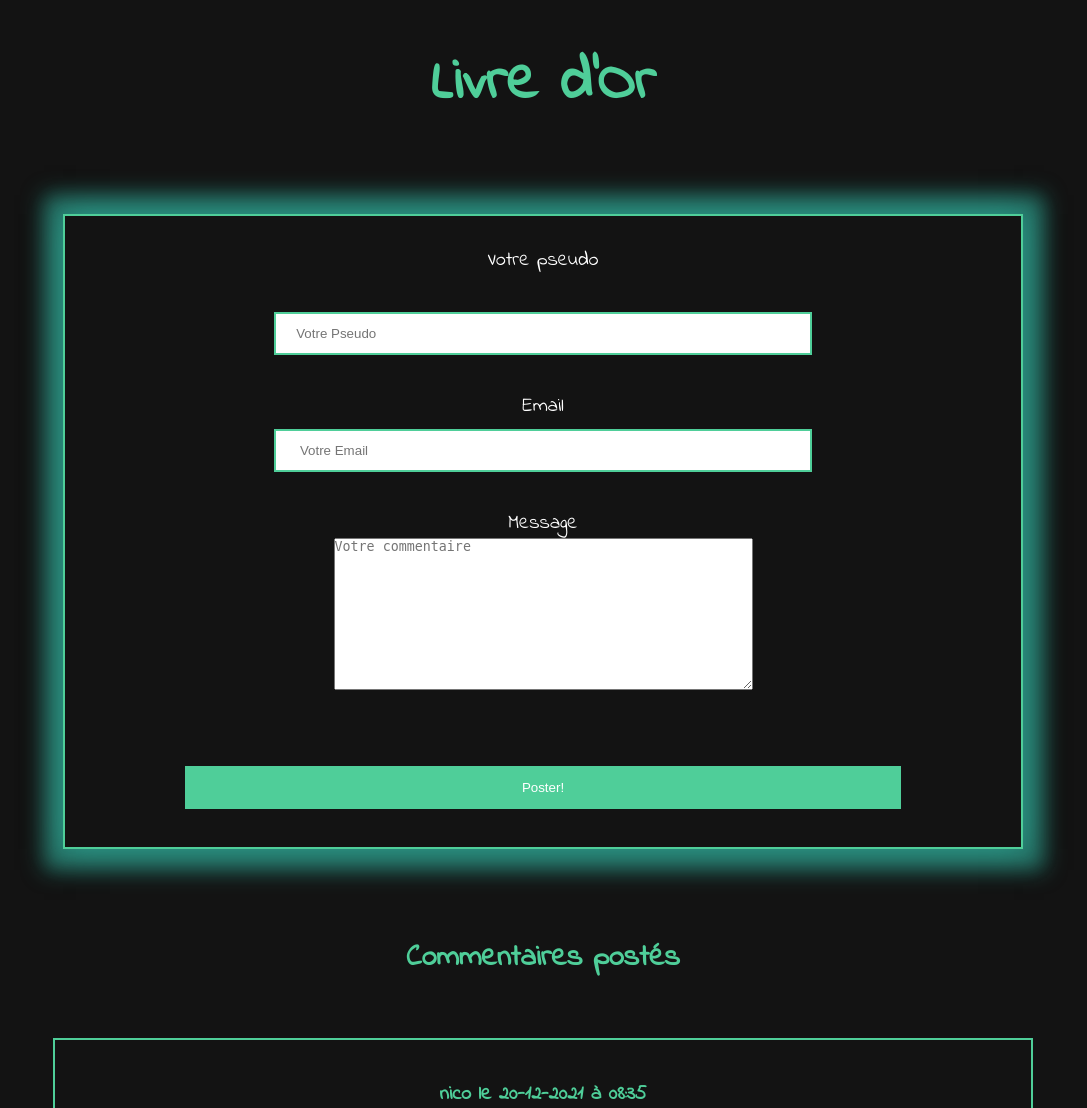
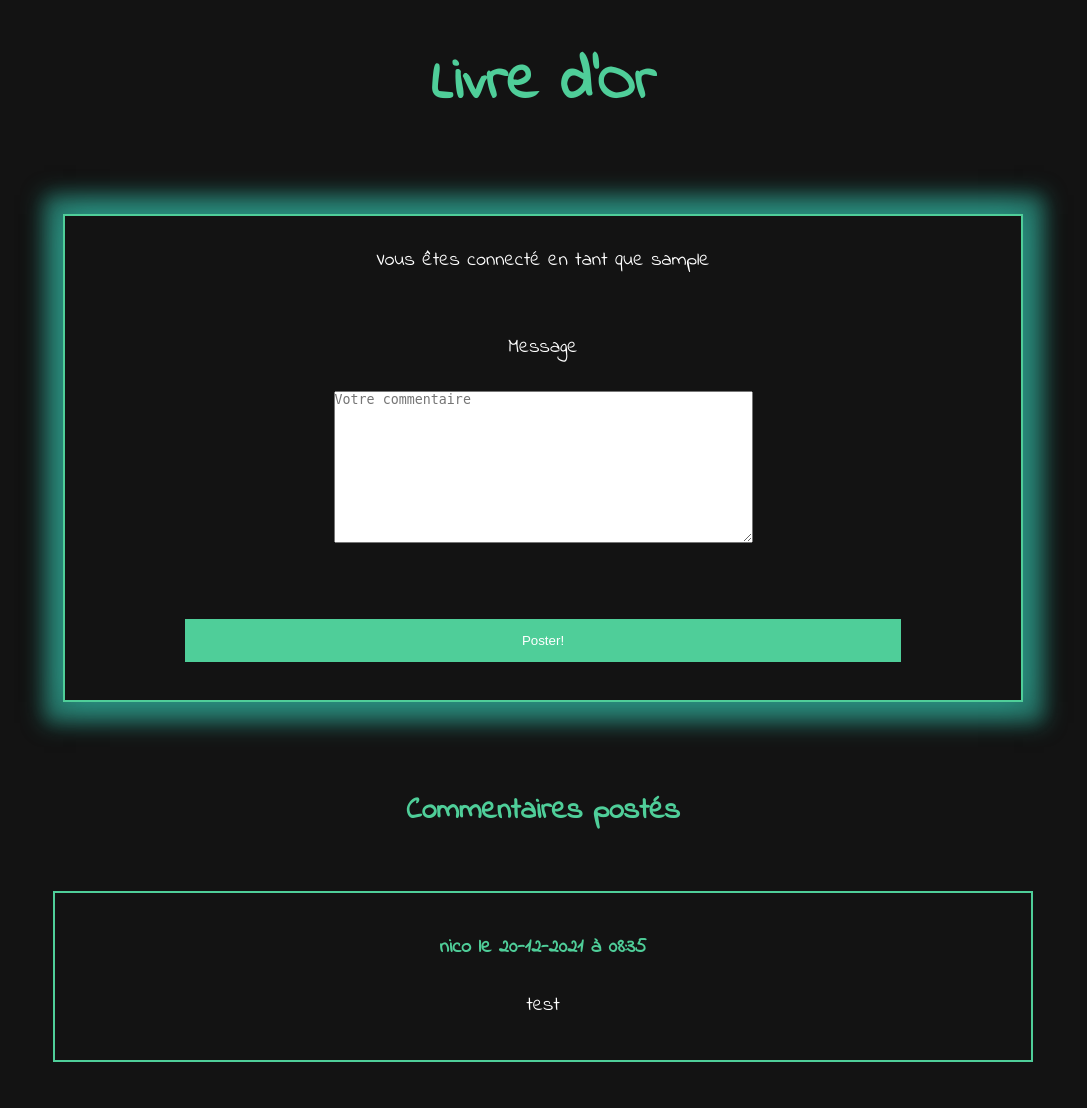
Before and after one commit to olivier-dagostino/Livre-or, a PHP site: page /GuestBook.php in a window 1280 px wide. Shown: the part 360-1468 px from the top of the page, without its empty margins (97-1184 px from the left). Run offline with PHP 8.4, Linux system fonts and the light colour scheme; the visitor is signed in with stand-in values (Sample User, id 1); data comes from the database, SQL or seed files in the repository.

Commit message:
Mise en place du nav dynamic

```diff
--- a/Inscription.php
+++ b/Inscription.php
@@ -57,6 +57,12 @@ if (isset($_POST['env'])) {
 </div>
 <br><br><br>
 
+<?php
+$select = mysqli_query($conn, "SELECT * FROM users WHERE username = '".$_POST['username']."'");
+if(mysqli_num_rows($select)) {
+    exit("Ce nom d'utilisateur existe déjà");
+}
+?>
 
 <?php
 $bdd = mysqli_connect("localhost:3306", "utilisateurs1", "12345", "olivier-d-agostino_livreor");
--- a/asset/compteur/stats.txt
+++ b/asset/compteur/stats.txt
@@ -6,3 +6,4 @@
 23-12-2021:1
 30-12-2021:10
 31-12-2021:109
+03-01-2022:73
--- a/connexion.php
+++ b/connexion.php
@@ -20,14 +20,17 @@ if (isset($_POST['login']) && isset($_POST['password'])) { // SI c'est deux $Pos
             // alors start session
             $_SESSION["id"] = $res[0][0];
             $_SESSION["role"] = $res[0][5];
+            $_SESSION["login"] = $res [0][1];
 
-            header("refresh:1;url=admin.php"); // alors je renvois vers admin.php
+
+            header("refresh:2;url=admin.php"); // alors je renvois vers admin.php
 
         } else {
             echo $res[0][2] . ' Veuillez patienter, vous allez être redirigé vers votre espace'; // Sinon bienvenue dans votre espace
             session_start();
             $_SESSION["id"] = $res[0][0];
             $_SESSION["role"] = $res[0][5];
+            $_SESSION["login"] = $res [0][1];
             header("refresh:1;url=GuestBook.php");
         }
     }
--- a/fonctions.inc.php
+++ b/fonctions.inc.php
@@ -24,30 +24,23 @@ function afficherFormulaireCommentaire($Page, $IdArticle = 0)
 	$AfficherForm = 1; //quand tout sera bien posté, on cachera le formulaire en mettant cette valeur à 0
 	$msg_erreur = ''; //pour indiquer les erreurs qui empéche la soumission du formulaire, on prendre aussi cette valeur comme répère pour savoir si il y a une erreur (vide = OK, pas vide = il y a des erreurs, on affiche le message)
 	if (isset($_POST['envoyer'])) { //si le bouton envoyer (name="envoyer") est cliqué, on traite le fomulaire
-		if (empty($_POST['pseudo']) or empty($_POST['mail']) or empty($_POST['commentaire'])) {
-			$msg_erreur .= "Un des champs est vide";
-		} else {
-
-			//les champs sont pas vides, on traite les informations saisies en commençant par l'adresse email
-			if (!preg_match("#^[a-z0-9_-]+((\.[a-z0-9_-]+){1,})?@[a-z0-9_-]+((\.[a-z0-9_-]+){1,})?\.[a-z]{2,30}$#i", $_POST['mail'])) {
-				$msg_erreur .= "Le mail est incorrect<br/>"; //on met un saut de ligne (br) pour afficher les messages les un sur les autres (si il y en a plusieurs) et pas les un derrière les autres
-			}
-		}
-		if ($msg_erreur != '') {
+		if (empty($_POST['commentaire'])) {
+			$msg_erreur .= "Le Champ Commentaire est vide";
+		} else if ($msg_erreur != '') {
 			//si il y a des erreurs, on les affichent
 			echo '<h1 style="color:red">Il y a des erreurs:</h1>';
 			echo $msg_erreur;
 		} else {
 			//pas d'erreurs, on sécurise les champs pour les insérer dans la base de données
-			$Pseudo = htmlent($_POST['pseudo']); //voir la fonction htmlent() dans le fichier fonctions.php pour plus de détails
-			$Mail = htmlent($_POST['mail']);
+			$Login = htmlent($_POST['login']); //voir la fonction htmlent() dans le fichier fonctions.php pour plus de détails
+
 			$Commentaire =  htmlent($_POST['commentaire']);
 			$Commentaire = nl2br($Commentaire); //nl2br nous permet d'ajouter des <br/> quand il y a un saut de ligne, nous permettra de garder les saut quand on
 
 			//on l'insère dans la bdd (vous remarquerez que je n'ai pas entouré les variable par ".$MaVariable.", ça fonctionne seulement si vous mettez des guillemets double en debut et en fin ("INSERT INTO....") ne fonctionnera pas avec des guillemets simples, exemple: ('INSERT INTO....')
 			if (mysqli_query($mysqli, "INSERT INTO commentaires SET
-				pseudo = '$Pseudo',
-				mail = '$Mail',
+				login = '$Login',
+
 				commentaire = '$Commentaire',
 				" . ($IdArticle != 0 ? "id_article = $IdArticle," : "") /* ici id_article à remplacer par le nom de votre colonne */ . "
 				quand = " . time())) { //time() donne le timestamp actuel, on pourra le manipuler avec la fonction date(), exemple: date("H:i d-m-Y",quand)
@@ -63,18 +56,13 @@ function afficherFormulaireCommentaire($Page, $IdArticle = 0)
 ?>
 
 		<form id="form-guestbook"action="<?php echo $Page; ?>" method="post">
-			<p>Votre pseudo</p>
-			<br />
-			<input placeholder="Votre Pseudo" type="text" name="pseudo" value="<?php echo raf("pseudo"); ?>" maxlength="20" required="required">
+			<?php echo "Vous êtes connecté en tant que " . $_SESSION['login']; ?>
 
 
+			<br /><br /><br />
+
+			Message
 			<br /><br />
-			Email
-			<br />
-			<input placeholder=" Votre Email" type="text" name="mail" value="<?php echo raf("mail"); ?>" maxlength="50" required="required">
-			<br /><br />
-			Message
-			<br />
 			<textarea placeholder="Votre commentaire" name="commentaire" rows="10" cols="50" required="required"><?php echo raf("commentaire"); ?></textarea>
 			<!--
 			rows définit la hauteur, indique le nombre de ligne qui sera visible
--- a/header.php
+++ b/header.php
@@ -1,4 +1,4 @@
-
+<?php session_start(); ?>
 <!DOCTYPE html>
 <html lang="en">
 
@@ -25,7 +25,8 @@
           <ul class='nav_list'>
 
                 <?php
-                if (isset($_SESSION["login"])) {
+                var_dump($_SESSION);
+                if (!empty($_SESSION["login"])) {
                     echo "<div class='nav_list_item'><li><a href='index.php'>Home</a></li></div>";
                     echo "<div class='nav_list_item'><li><a href='profil.php'>Page de profil</a></li></div>";
                     echo "<div class='nav_list_item'><li><a href='GuestBook.php'>Livre d'Or</a></li></div>";
```
